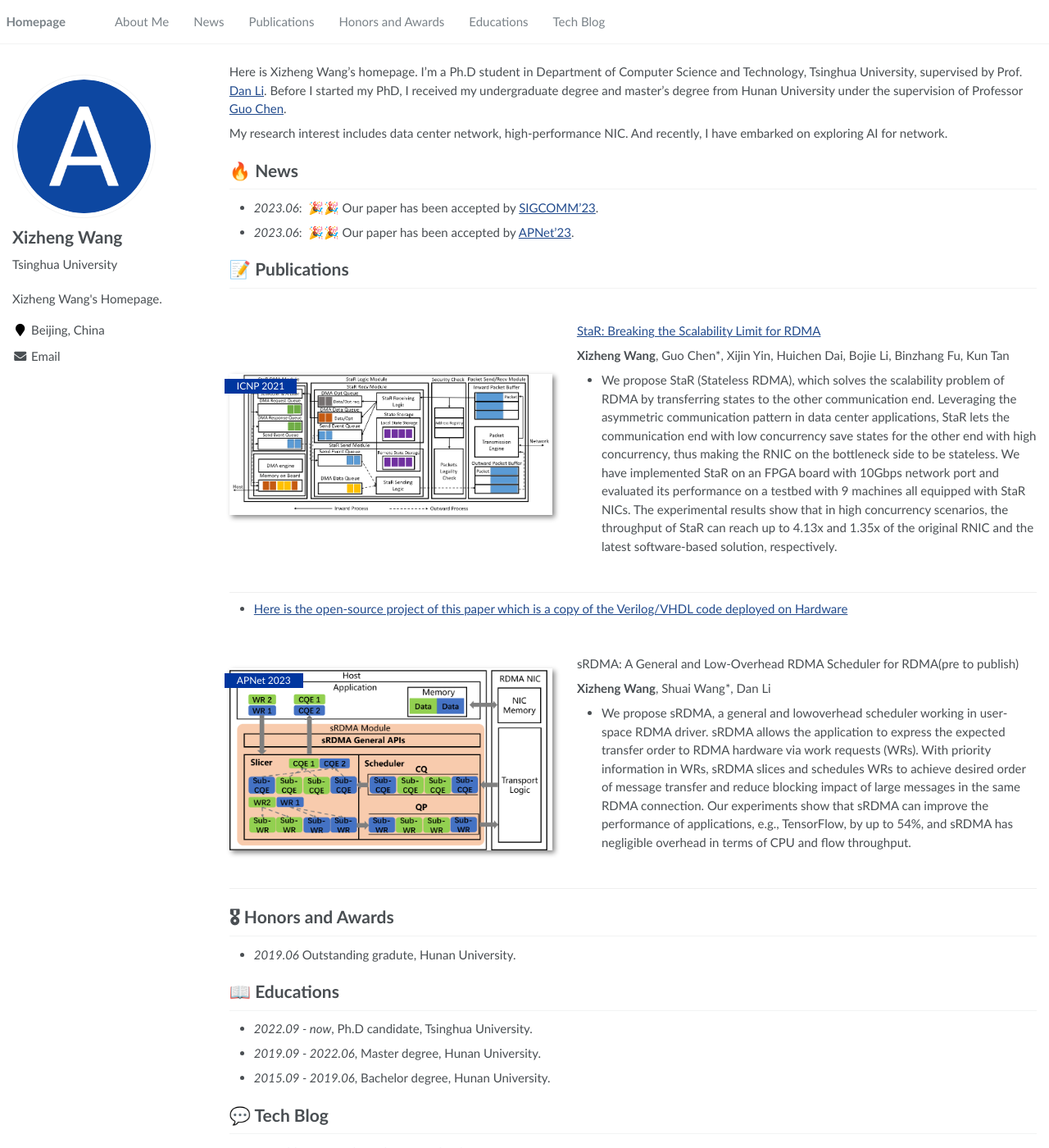
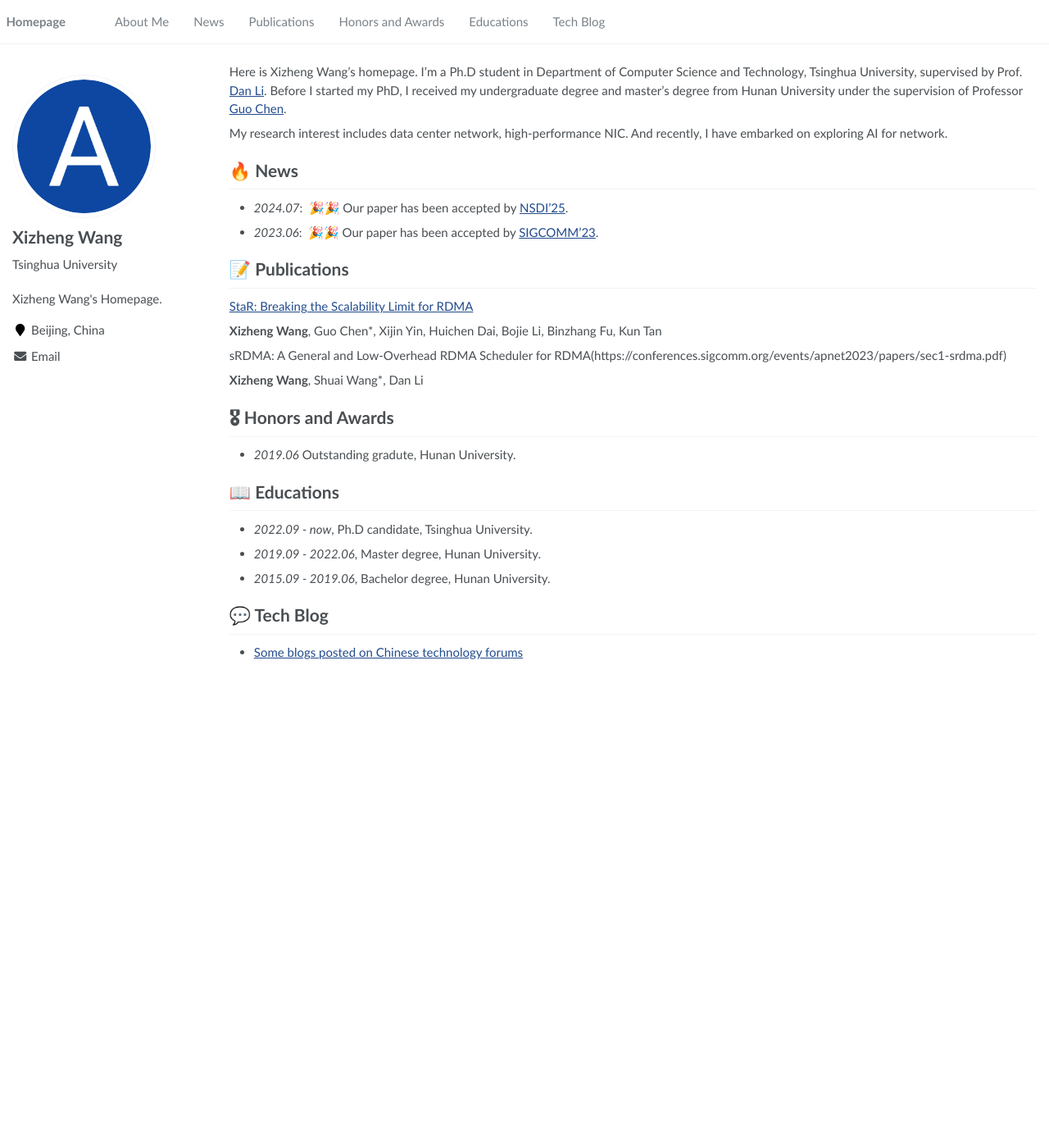
Before and after one commit to wxzisk/wxzisk.github.io, a Jekyll site: the page built from _pages/about.md, in a window 1280 px wide and 1400 px high. Shown: the whole window at 82% size. Built offline with Jekyll 4.4.1, drawn with Linux system fonts in a browser that asks for light colours.

Commit message:
update 1017

```diff
--- a/_pages/about.md
+++ b/_pages/about.md
@@ -23,44 +23,37 @@ My research interest includes data center network, high-performance NIC. And rec
 
 
 # 🔥 News
+- *2024.07*: &nbsp;🎉🎉 Our paper has been accepted by <a href='https://www.usenix.org/conference/nsdi25'>NSDI'25</a>.
 - *2023.06*: &nbsp;🎉🎉 Our paper has been accepted by <a href='https://conferences.sigcomm.org/sigcomm/2023/'>SIGCOMM'23</a>.
-- *2023.06*: &nbsp;🎉🎉 Our paper has been accepted by <a href='https://conferences.sigcomm.org/events/apnet2023/index.html'>APNet'23</a>.
+
 
 # 📝 Publications
 
-<div class='paper-box'><div class='paper-box-image'><div><div class="badge">ICNP 2021</div><img src='images/StaR_fig.png' alt="sym" width="100%"></div></div>
 <div class='paper-box-text' markdown="1">
 
 [StaR: Breaking the Scalability Limit for RDMA](https://ieeexplore.ieee.org/document/9651935)
 
 **Xizheng Wang**, Guo Chen*, Xijin Yin, Huichen Dai, Bojie Li, Binzhang Fu, Kun Tan
 
-- We propose StaR (Stateless RDMA), which solves the scalability problem of RDMA by transferring states to the other communication end. Leveraging the asymmetric communication pattern in data center applications, StaR lets the communication end with low concurrency save states for the other end with high concurrency, thus making the RNIC on the bottleneck side to be stateless. We have implemented StaR on an FPGA board with 10Gbps network port and evaluated its performance on a testbed
-with 9 machines all equipped with StaR NICs. The experimental results show that in high concurrency scenarios, the throughput of StaR can reach up to 4.13x and 1.35x of the original RNIC and the latest software-based solution, respectively.
 
 <!-- [**Project**](https://scholar.google.com/citations?view_op=view_citation&hl=zh-CN&user=DhtAFkwAAAAJ&citation_for_view=DhtAFkwAAAAJ:ALROH1vI_8AC) <strong><span class='show_paper_citations' data='DhtAFkwAAAAJ:ALROH1vI_8AC'></span></strong>
 - Lorem ipsum dolor sit amet, consectetur adipiscing elit. Vivamus ornare aliquet ipsum, ac tempus justo dapibus sit amet.  -->
 
 </div>
-</div>
-
-- [Here is the open-source project of this paper which is a copy of the Verilog/VHDL code deployed on Hardware](https://github.com/wxzisk/stateless_board)
 
 
-<div class='paper-box'><div class='paper-box-image'><div><div class="badge">APNet 2023</div><img src='images/sRDMA_fig.png' alt="sym" width="100%"></div></div>
+
+
 <div class='paper-box-text' markdown="1">
 
-sRDMA: A General and Low-Overhead RDMA Scheduler for RDMA(pre to publish)
+sRDMA: A General and Low-Overhead RDMA Scheduler for RDMA(https://conferences.sigcomm.org/events/apnet2023/papers/sec1-srdma.pdf)
 
 **Xizheng Wang**, Shuai Wang*, Dan Li
 
 <!-- [**Project**](https://scholar.google.com/citations?view_op=view_citation&hl=zh-CN&user=DhtAFkwAAAAJ&citation_for_view=DhtAFkwAAAAJ:ALROH1vI_8AC) <strong><span class='show_paper_citations' data='DhtAFkwAAAAJ:ALROH1vI_8AC'></span></strong>
 - Lorem ipsum dolor sit amet, consectetur adipiscing elit. Vivamus ornare aliquet ipsum, ac tempus justo dapibus sit amet.  -->
 
-- We propose sRDMA, a general and lowoverhead scheduler working in user-space RDMA driver. sRDMA allows the application to express the expected transfer order to RDMA hardware via work requests (WRs). With priority information in WRs, sRDMA slices and schedules WRs to achieve desired order of message transfer and reduce
-blocking impact of large messages in the same RDMA connection. Our experiments show that sRDMA can improve the performance of applications, e.g., TensorFlow, by up to 54%, and sRDMA has negligible overhead in terms of CPU and flow throughput.
 
-</div>
 </div>
 
 # 🎖 Honors and Awards
```
